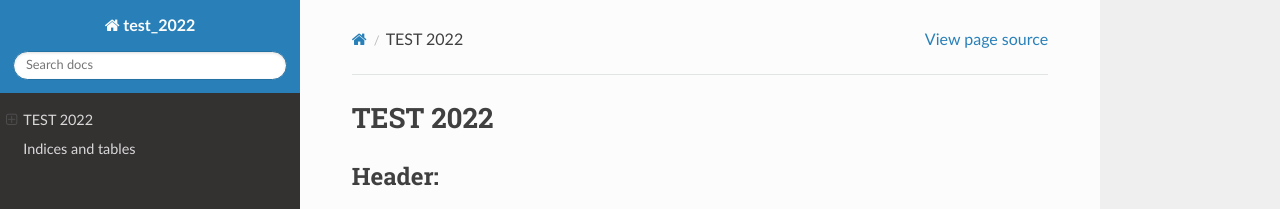
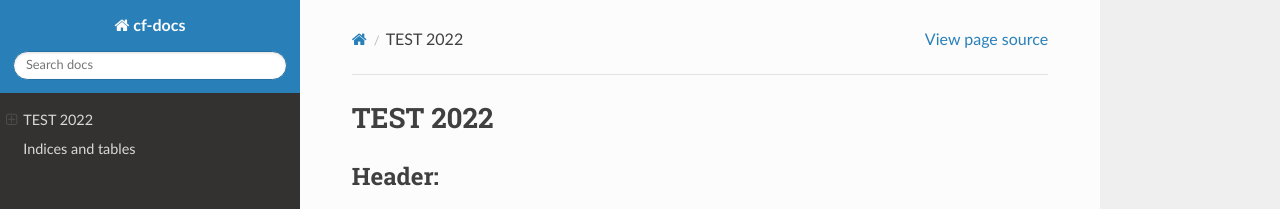
Before and after one commit to wwrotniak/test_2022, a Sphinx documentation site: the page built from source/index.rst, in a window 1280 px wide. Shown: the top 209 px of the page. Built offline with Sphinx 7.4.7 and the Read the Docs theme 2.0.0, drawn with Linux system fonts in a browser that asks for light colours.

Commit message:
Update conf.py

```diff
--- a/source/conf.py
+++ b/source/conf.py
@@ -17,7 +17,7 @@
 
 # -- Project information -----------------------------------------------------
 
-project = 'test_2022'
+project = 'cf-docs'
 copyright = '2021, CloudFerro'
 author = 'CloudFerro'
 
```
